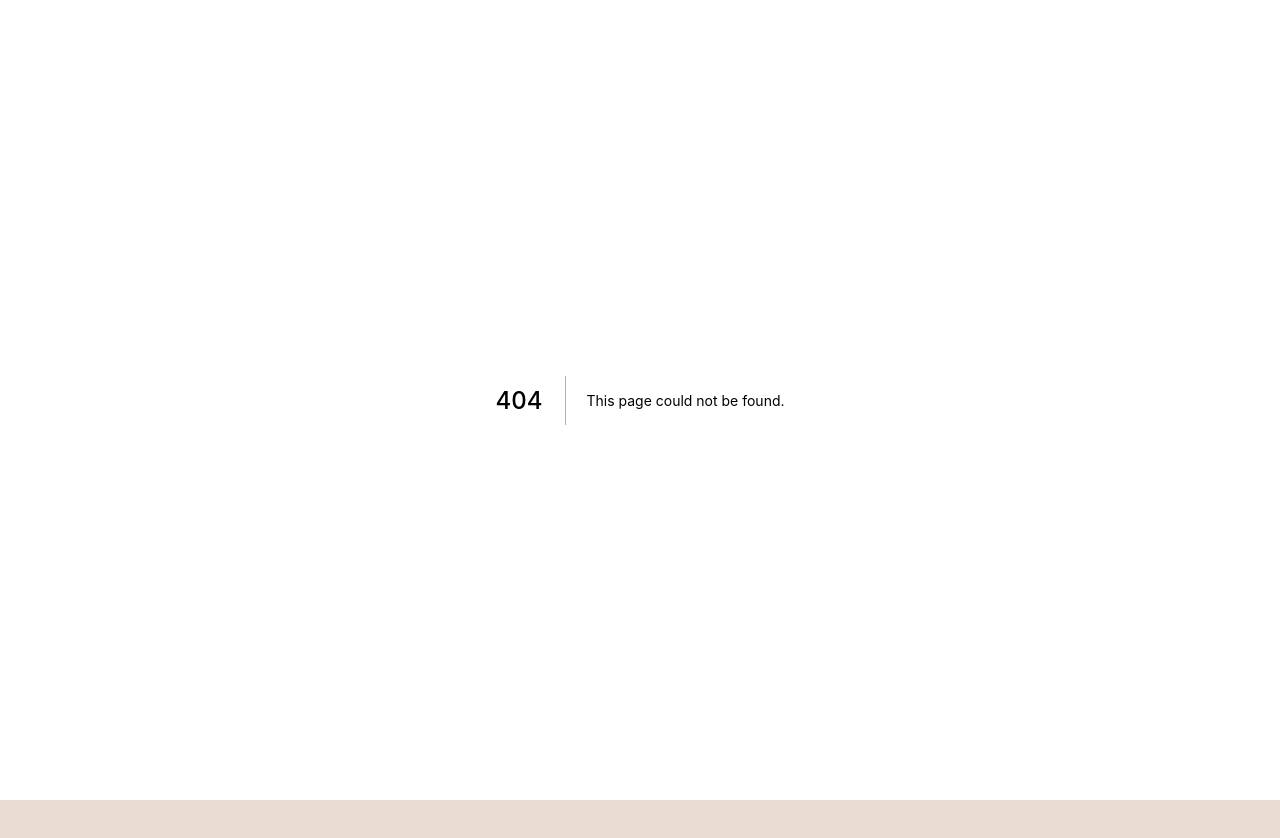
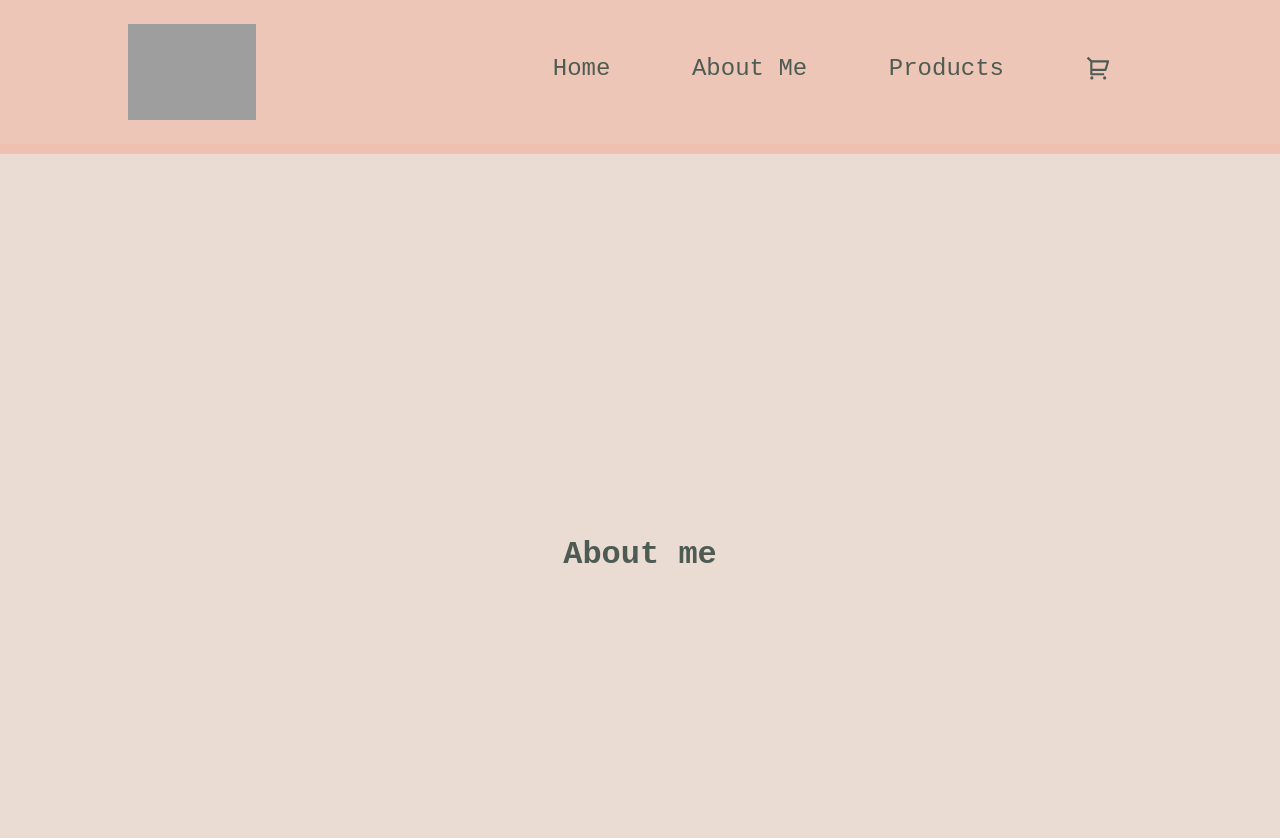
Before and after one commit to Slap-a-tha-Bass/iron-and-clay-studio, a Next.js app: page /about in a window 1280 px wide. Before the commit this address had no page. Shown: the top 838 px of the page. Before the commit the page ends 800 px from the top, so only its background shows below. Built offline with nearby package versions, Linux system fonts and the light colour scheme; grey boxes are pictures that could not be loaded.

Commit message:
styles, hooks, and more

```diff
--- a/components/navbar/navbar.js
+++ b/components/navbar/navbar.js
@@ -1,15 +1,50 @@
+import { useReducer } from 'react';
 import styles from "./navbar.module.css";
 import Image from "next/image";
+import { RiShoppingCart2Line } from "react-icons/ri";
+import Link from "next/link";
+import mobileSetter from "../../hooks/mobileSetter";
 
 export default function NavBar() {
+  const { isMobile } = mobileSetter();
+  const [on, toggle] = useReducer((s) => !s, false);
+
   return (
     <nav className={styles.navContainer}>
-      <Image
-        src="https://res.cloudinary.com/slapathabass/image/upload/v1653103032/iron%20and%20clay/iron-clay-color-bg-blend-green-bold_xyz5fa.png"
-        height={120}
-        width={220}
-      />
-      <p>Cart</p>
+      <div className={styles.imageContainer}>
+        <Image
+          src="https://res.cloudinary.com/slapathabass/image/upload/v1653103032/iron%20and%20clay/iron-clay-color-bg-blend-green-bold_xyz5fa.png"
+          layout="fill"
+          objectFit="contain"
+        />
+      </div>
+      {isMobile ? (
+        <button onClick={() => toggle(on)}>
+            <ul>
+                <li>Home</li>
+                <li>About Me</li>
+                <li>Products</li>
+                <li><RiShoppingCart2Line /></li>
+            </ul>
+        </button>
+      ) : (
+        <div className={styles.linkContainer}>
+          <div className={styles.navLinks}>
+            <Link href="/">Home</Link>
+          </div>
+          <div className={styles.navLinks}>
+            <Link href="/about">About Me</Link>
+          </div>
+          <div className={styles.navLinks}>
+            <Link href="/products">Products</Link>
+          </div>
+          <Link href="/">
+            <div className={styles.cartContainer}>
+              <RiShoppingCart2Line />
+            </div>
+          </Link>
+        </div>
+      )}
     </nav>
   );
 }
--- a/components/navbar/navbar.module.css
+++ b/components/navbar/navbar.module.css
@@ -3,6 +3,29 @@
     justify-content: space-around;
     align-items: center;
     width: 100%;
-    background-color: rgba(255,255,255,0.4);
+    background-color: #f9734e35;
     padding: 0.5em 0;
+    border-bottom: 10px solid #f9734e14;
 }
+.imageContainer {
+    position: relative;
+    height: clamp(7rem, 10vw, 12rem);
+    width: clamp(7rem, 10vw, 12rem);
+    cursor: pointer;
+}
+.cartContainer {
+    font-size: clamp(1.5rem, 2vw, 2rem);
+    cursor: pointer;
+}
+.linkContainer {
+    display:flex;
+    justify-content: space-around;
+    width: 50%;
+}
+.navLinks {
+    text-decoration: none;
+    font-size: clamp(1rem, 2vw, 1.5rem);
+}
+.navLinks:hover {
+    text-decoration: underline;
+}
--- /dev/null
+++ b/hooks/mobileSetter.js
@@ -0,0 +1,29 @@
+import { useState, useEffect } from "react";
+
+const mobileSetter = () => {
+  const [windowWidth, setWindowWidth] = useState();
+  const [isMobile, setIsMobile] = useState(false);
+
+  useEffect(() => {
+    if (typeof window !== "undefined") {
+      const searchWidth = () => {
+        setWindowWidth(window.innerWidth);
+      };
+      window.addEventListener("resize", searchWidth);
+      searchWidth();
+      return () => window.removeEventListener("resize", searchWidth);
+    }
+  }, []);
+  useEffect(() => {
+    if (windowWidth < 992) {
+      setIsMobile(true);
+    } else {
+      setIsMobile(false);
+    }
+  }, [windowWidth]);
+  return {
+    isMobile,
+  };
+};
+
+export default mobileSetter;
--- a/package.json
+++ b/package.json
@@ -13,7 +13,8 @@
     "graphql": "^16.5.0",
     "next": "12.1.6",
     "react": "18.1.0",
-    "react-dom": "18.1.0"
+    "react-dom": "18.1.0",
+    "react-icons": "^4.3.1"
   },
   "devDependencies": {
     "eslint": "8.15.0",
--- a/pages/_app.js
+++ b/pages/_app.js
@@ -1,7 +1,13 @@
-import '../styles/globals.css'
+import NavBar from "../components/navbar/navbar";
+import "../styles/globals.css";
 
 function MyApp({ Component, pageProps }) {
-  return <Component {...pageProps} />
+  return (
+    <div>
+      <NavBar />
+      <Component {...pageProps} />
+    </div>
+  );
 }
 
-export default MyApp
+export default MyApp;
--- /dev/null
+++ b/pages/about.js
@@ -0,0 +1,9 @@
+import styles from "../styles/Home.module.css";
+
+export default function About() {
+  return (
+    <div className={styles.main}>
+      <h1>About me</h1>
+    </div>
+  );
+}
--- a/pages/index.js
+++ b/pages/index.js
@@ -2,7 +2,6 @@ import Head from "next/head";
 import Image from "next/image";
 import styles from "../styles/Home.module.css";
 import { ApolloClient, InMemoryCache, gql } from "@apollo/client";
-import NavBar from "../components/navbar/navbar";
 
 export async function getStaticProps() {
   const client = new ApolloClient({
@@ -55,7 +54,6 @@ export default function Home({ home, products }) {
         />
         <link rel="icon" href="/favicon.ico" />
       </Head>
-      <NavBar />
       <main className={styles.main}>
         <Image
           src={heroBackground.url}
--- a/styles/Home.module.css
+++ b/styles/Home.module.css
@@ -81,7 +81,8 @@
   text-align: left;
   color: inherit;
   text-decoration: none;
-  border: 1px solid #f9734e;
+  border: 1px solid #f9734e35;
+  box-shadow: 5px 5px 10px #f9734e35;
   border-radius: 10px;
   transition: color 0.3s ease, border-color 0.3s ease;
   max-width: 300px;
@@ -91,8 +92,7 @@
 .card:focus,
 .card:active {
   cursor: pointer;
-  background-color: #f9734eb7;
-  color: #fff;
+  background-color: #f9734e35;
 }
 
 .card h2 {
```
Also changed, not shown: pages/products.js (added, +9 -0 lines), 1 other file (tests, documents, lock files or other folders).
